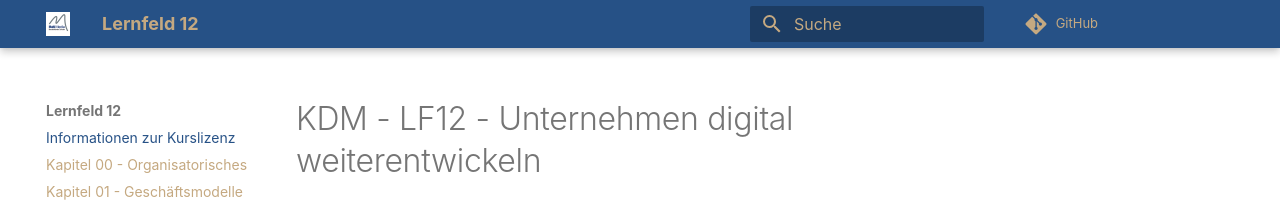
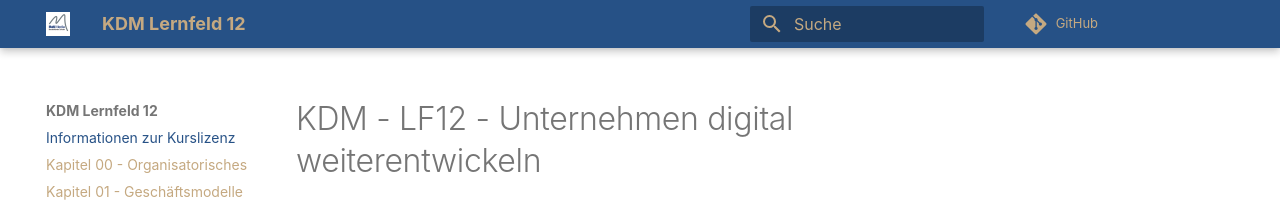
Before and after one commit to herr-nm/MMBbS_KDM_LF12, an MkDocs documentation site: the page built from docs/index.md, in a window 1280 px wide. Shown: the top 202 px of the page. Built offline with MkDocs 1.6.1 and Material for MkDocs 9.7.7, drawn with Linux system fonts in a browser that asks for light colours; comment, search, counter and statistics services are not loaded.

Commit message:
Bildungsgang im Titel ergänzt

```diff
--- a/mkdocs.yml
+++ b/mkdocs.yml
@@ -1,4 +1,4 @@
-site_name: Lernfeld 12
+site_name: KDM Lernfeld 12
 
 theme:
   name: material
```
